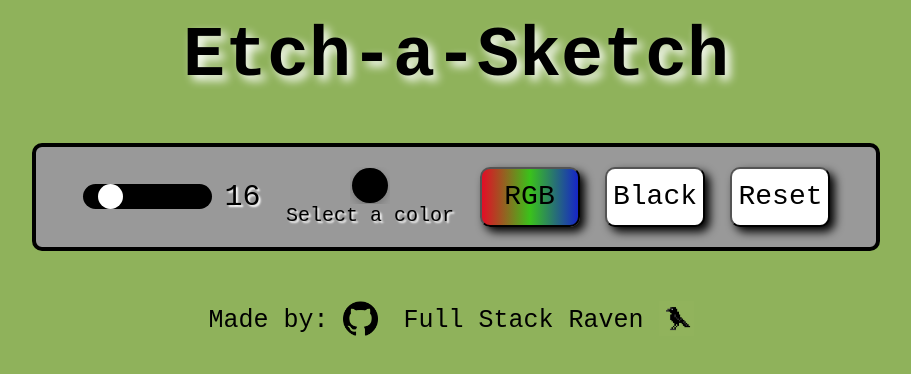
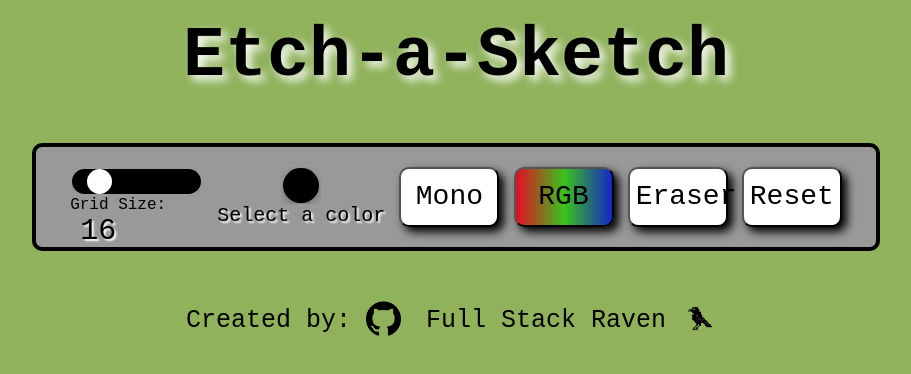
Before and after one commit to fullstackraven/etch-a-sketch, a plain HTML site: page index.html in a window 1280 px wide. Shown: the whole page, without its empty margins (184-1095 px from the left). Drawn offline with Linux system fonts and the light colour scheme.

Commit message:
Update layout/text, add grid text, add eraser btn

```diff
--- a/index.html
+++ b/index.html
@@ -9,21 +9,28 @@
 </head>
 <body>
     <h1 id="title">Etch-a-Sketch</h1>
+
     <div class="btns">
         <button id="reset">Reset</button>
-        <button id="black">Black</button>
-        <button id="rgb">RGB</button>
+        <button id="eraser" class="btn">Eraser</button>
+        <button id="rgb" class="btn">RGB</button>
+        <button id="mono" class="btn">Mono</button>
         <div class="color-prompt">
             <input type="color" id="color" value="#33333">
             <p>Select a color</p>
         </div>
-        <div class="slider-value">
-            <input type="range" min="2" max="100" value="16" id="slider">
+        <div class="slider-box">
+            <div class="slider-value">
+                <input type="range" min="2" max="100" value="16" id="slider">
+            </div>
+            <div class="grid-box">
+                <div class="grid-text">Grid Size:</div>
             <p class="value">16</p>
+            </div>
         </div>
     </div>
     <div id="grid" class="container"></div>
-    <footer>Made by: <a href="https://github.com/fullstackraven"> <img id="github-logo" src="./img/github-transparent.png" alt="GitHub Logo"> Full Stack Raven <img id="fsr-logo" src="./img/fsr-pixel-art.jpg" alt="FSR Logo"> </a></footer>
+    <footer>Created by: <a href="https://github.com/fullstackraven"> <img id="github-logo" src="./img/github-transparent.png" alt="GitHub Logo"> Full Stack Raven <img id="fsr-logo" src="./img/fsr-pixel-art.jpg" alt="FSR Logo"> </a></footer>
     <script src="script.js"></script>
 </body>
 </html>
```
